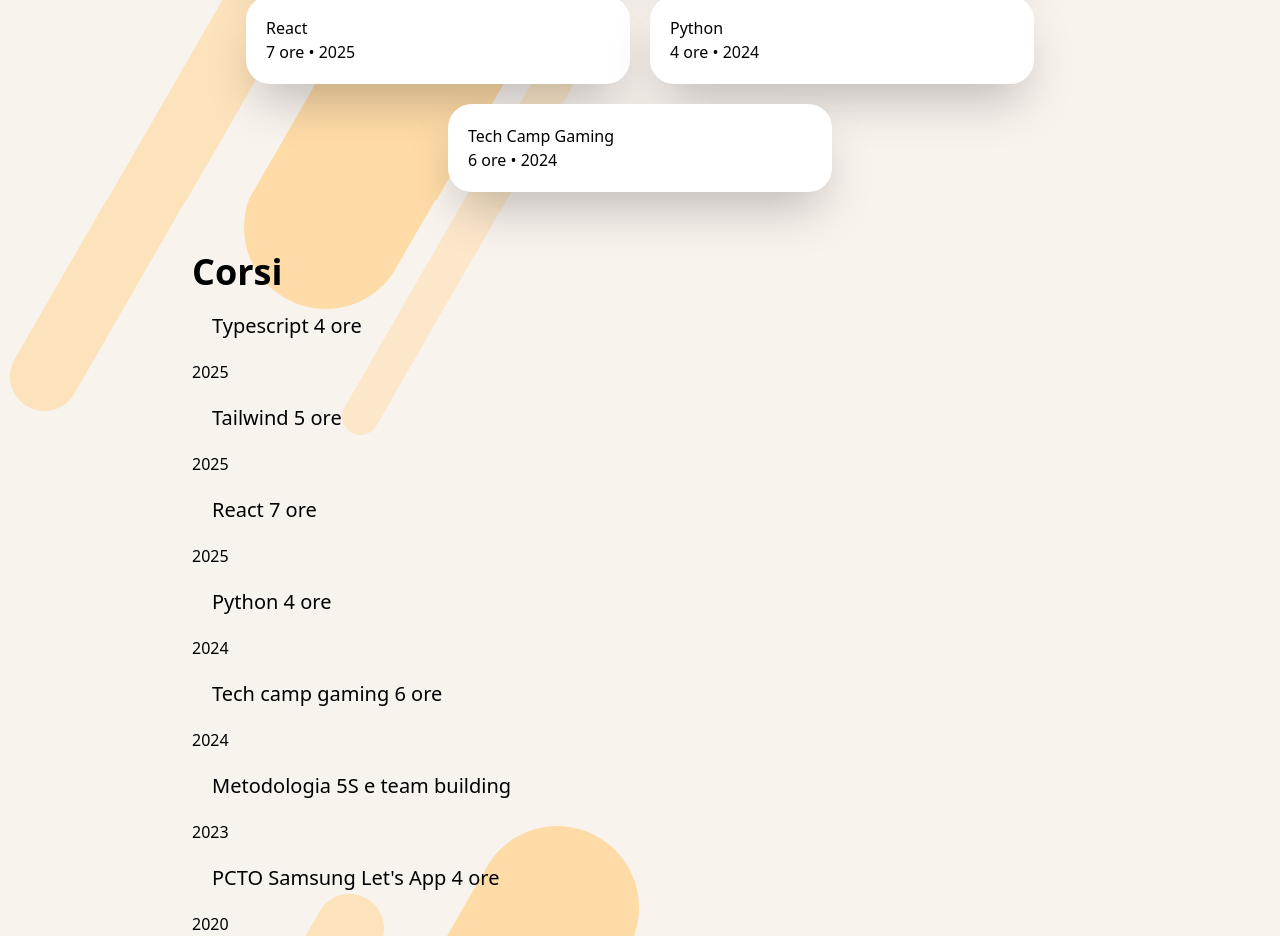
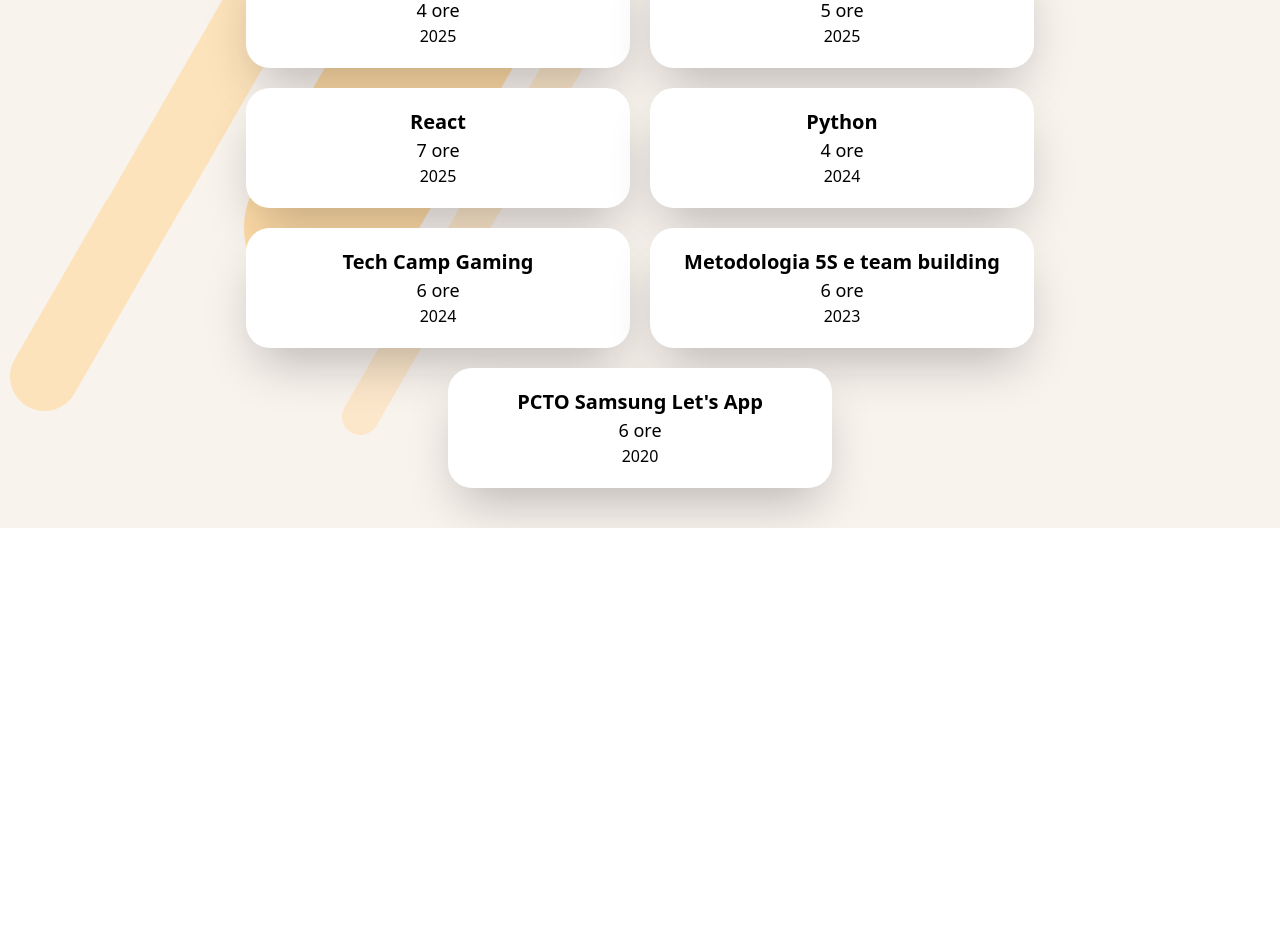
Before and after one commit to Leonardo200213/Portfolio-Personale, a React (Vite) app: page /work in a window 1280 px wide. Shown: the part 880-1816 px from the top of the page. After the commit the page ends 1408 px from the top, so only its background shows below. Built offline with nearby package versions, Linux system fonts and the light colour scheme.

Commit message:
sistemazioni pagina lavoro

```diff
--- a/src/App.tsx
+++ b/src/App.tsx
@@ -38,7 +38,7 @@ function App() {
 
                   <ul
                     className="flex mx-auto gap-2.5 md:gap-3
-                    font-bold text-md md:text-lg
+                    font-bold text-lg md:text-lg
                     border border-dark-brown bg-white
                     p-2.5 mt-6
                     rounded-full w-fit shadow-lg select-none
--- a/src/components/CardCourse.tsx
+++ b/src/components/CardCourse.tsx
@@ -7,10 +7,9 @@ type CourseProps = {
 export default function CardCourse({ title, hour, year }: CourseProps) {
   return (
     <div className="bg-white rounded-3xl shadow-2xl p-5 max-w-sm w-full">
-      <h2>{title}</h2>
-      <p>
-        {hour} ore • {year}
-      </p>
+      <h2 className="font-bold text-xl">{title}</h2>
+      <p className="text-lg">{hour} ore</p>
+      <p>{year}</p>
     </div>
   );
 }
--- a/src/components/CardWork.tsx
+++ b/src/components/CardWork.tsx
@@ -14,12 +14,12 @@ export default function CardWork({
   description,
 }: WorkProps) {
   return (
-    <div className="flex items-center gap-15 bg-white rounded-3xl shadow-2xl p-5">
-      <img src={logo} className="w-105 m-2 object-contain" />
+    <div className="flex items-center gap-15 bg-white rounded-3xl shadow-2xl p-5 m-3.5 md:m-0">
+      <img src={logo} className="max-w-35 md:max-w-105 md:m-2 object-contain" />
 
       <div className="flex flex-col text-left gap-1.5">
         <h2 className="text-3xl font-bold">{company}</h2>
-        <p>{role}</p>
+        <p className="font-semibold text-lg">{role}</p>
         <p>{period}</p>
         <p>{description}</p>
       </div>
--- a/src/index.css
+++ b/src/index.css
@@ -1,16 +1,16 @@
 @import "tailwindcss";
 @theme {
-  --color-pastel-beige: #F7F3EE;
-  --color-dark-beige: #25221E;
-  --color-dark-yellow: #AD7A13;
-  --color-dark-brown: #8B5E3C;
-  --color-darktheme: #2F2F2F;
+  --color-pastel-beige: #f7f3ee;
+  --color-dark-beige: #25221e;
+  --color-dark-yellow: #ad7a13;
+  --color-dark-brown: #8b5e3c;
+  --color-darktheme: #2f2f2f;
 }
 
 /*colore sfondo tendente giallo-celeste*/
 /*inserire .valink su app con tailwind*/
 .nav-link {
-  @apply inline-block px-4 py-0.5 md:px-7 md:py-1 rounded-full border-2 border-transparent;
+  @apply inline-block px-5 py-1 md:px-7 md:py-1 rounded-full border-2 border-transparent;
 }
 
 .nav-link.active {
@@ -19,16 +19,32 @@
 }
 
 @keyframes bounceText {
-  0% { transform: scale(1);}
-  50% { transform: scale(1.1);}
-  100% { transform: scale(1);}
+  0% {
+    transform: scale(1);
+  }
+  50% {
+    transform: scale(1.1);
+  }
+  100% {
+    transform: scale(1);
+  }
 }
 
-html, body {
-  font-family: system-ui, -apple-system, BlinkMacSystemFont, 'Segoe UI', Roboto, Oxygen, Ubuntu, Cantarell, 'Open Sans', 'Helvetica Neue', sans-serif;
+html,
+body {
+  font-family:
+    system-ui,
+    -apple-system,
+    BlinkMacSystemFont,
+    "Segoe UI",
+    Roboto,
+    Oxygen,
+    Ubuntu,
+    Cantarell,
+    "Open Sans",
+    "Helvetica Neue",
+    sans-serif;
 }
-
-
 
 /* :root {
 transition-transform duration-300 scale-105
--- a/src/pages/Home.tsx
+++ b/src/pages/Home.tsx
@@ -45,7 +45,7 @@ export default function Home() {
       <div className="max-w-4xl mx-auto mt-15">
         <h1 className="text-4xl font-bold ml-10 md:ml-0">Chi sono</h1>
         <div className="flex flex-col justify-center items-center md:flex-row md:items-center">
-          <img src={foto} className="rounded-3xl w-65 m-3 shadow-xl " />
+          <img src={foto} className="rounded-3xl w-65 my-10 shadow-xl " />
           <div className="m-5 ml-13 mr-15 max-w-sm md:max-w-xl text-xl text-justify space-y-8">
             <p>
               Mi chiamo <b>Leonardo Messeri</b>, sono una persona curiosa e
--- a/src/pages/Lavoro.tsx
+++ b/src/pages/Lavoro.tsx
@@ -9,6 +9,8 @@ export default function Lavoro() {
     { title: "React", hour: 7, year: 2025 },
     { title: "Python", hour: 4, year: 2024 },
     { title: "Tech Camp Gaming", hour: 6, year: 2024 },
+    { title: "Metodologia 5S e team building", hour: 6, year: 2023 },
+    { title: "PCTO Samsung Let's App", hour: 6, year: 2020 },
   ];
 
   return (
@@ -36,9 +38,9 @@ export default function Lavoro() {
           />
         </div>
 
-        <h1 className="text-4xl font-bold ml-10 md:ml-0 mt-15">Corsi</h1>
+        <h1 className="text-4xl font-bold ml-10 md:ml-0 mt-20">Corsi</h1>
 
-        <div className="flex flex-wrap justify-center gap-5">
+        <div className="flex flex-wrap justify-center gap-5 my-10 text-center">
           {courses.map((courses, i) => (
             <CardCourse
               key={i}
@@ -49,40 +51,6 @@ export default function Lavoro() {
           ))}
         </div>
       </div>
-
-      <div className="max-w-4xl mx-auto mt-15">
-        <h1 className="text-4xl font-bold ml-10 md:ml-0">Corsi</h1>
-        <div className="justify-center ">
-          <h1 className="m-5 ml-13 md:ml-5 mr-15 max-w-sm md:max-w-5xl text-xl">
-            Typescript 4 ore
-          </h1>
-          <h1>2025</h1>
-          <h1 className="m-5 ml-13 md:ml-5 mr-15 max-w-sm md:max-w-5xl text-xl">
-            Tailwind 5 ore
-          </h1>
-          <h1>2025</h1>
-          <h1 className="m-5 ml-13 md:ml-5 mr-15 max-w-sm md:max-w-5xl text-xl">
-            React 7 ore
-          </h1>
-          <h1>2025</h1>
-          <h1 className="m-5 ml-13 md:ml-5 mr-15 max-w-sm md:max-w-5xl text-xl">
-            Python 4 ore
-          </h1>
-          <h1>2024</h1>
-          <h1 className="m-5 ml-13 md:ml-5 mr-15 max-w-sm md:max-w-5xl text-xl">
-            Tech camp gaming 6 ore
-          </h1>
-          <h1>2024</h1>
-          <h1 className="m-5 ml-13 md:ml-5 mr-15 max-w-sm md:max-w-5xl text-xl">
-            Metodologia 5S e team building
-          </h1>
-          <h1>2023</h1>
-          <h1 className="m-5 ml-13 md:ml-5 mr-15 max-w-sm md:max-w-5xl text-xl">
-            PCTO Samsung Let's App 4 ore
-          </h1>
-          <h1>2020</h1>
-        </div>
-      </div>
     </>
   );
 }
```
